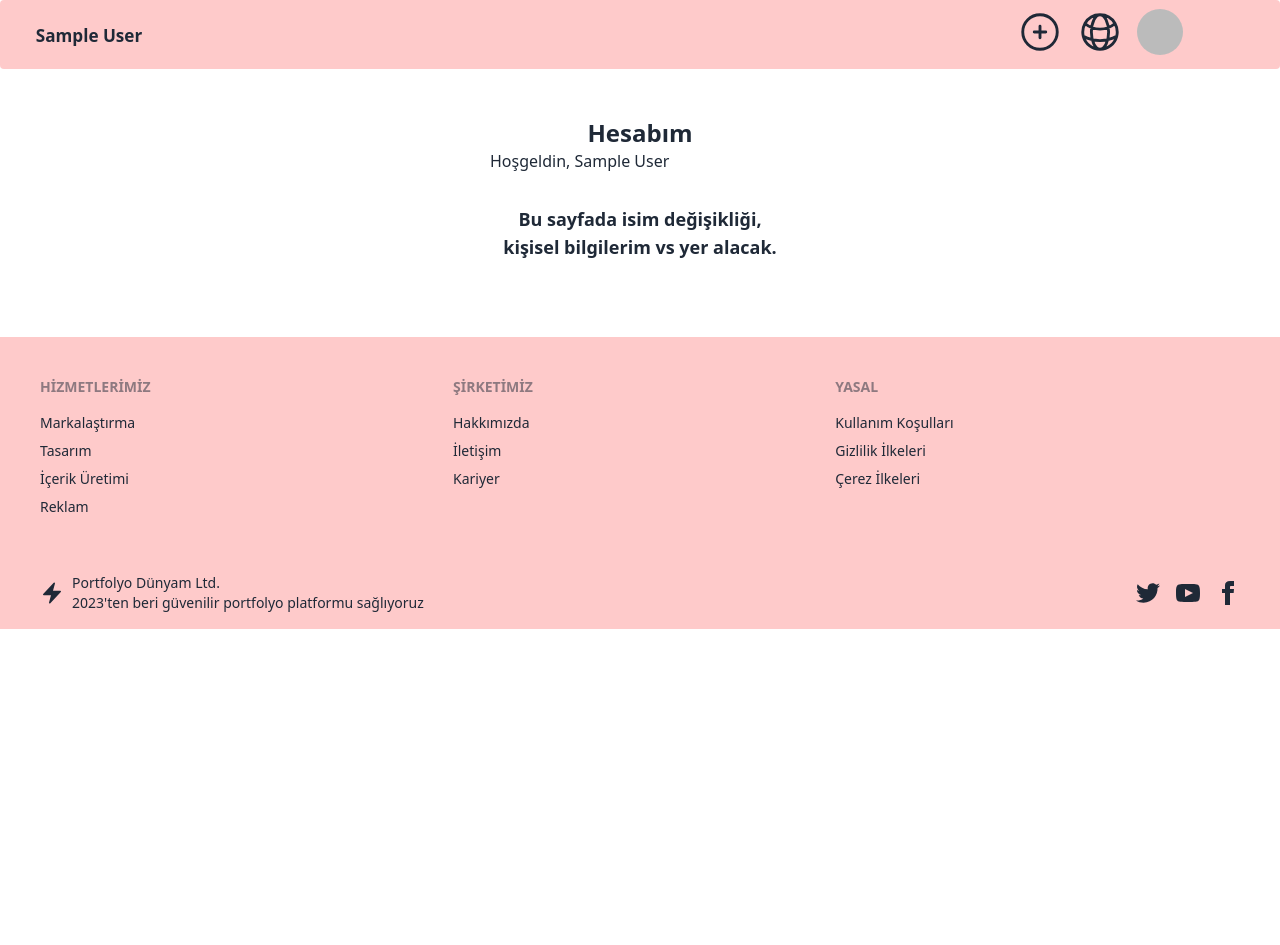
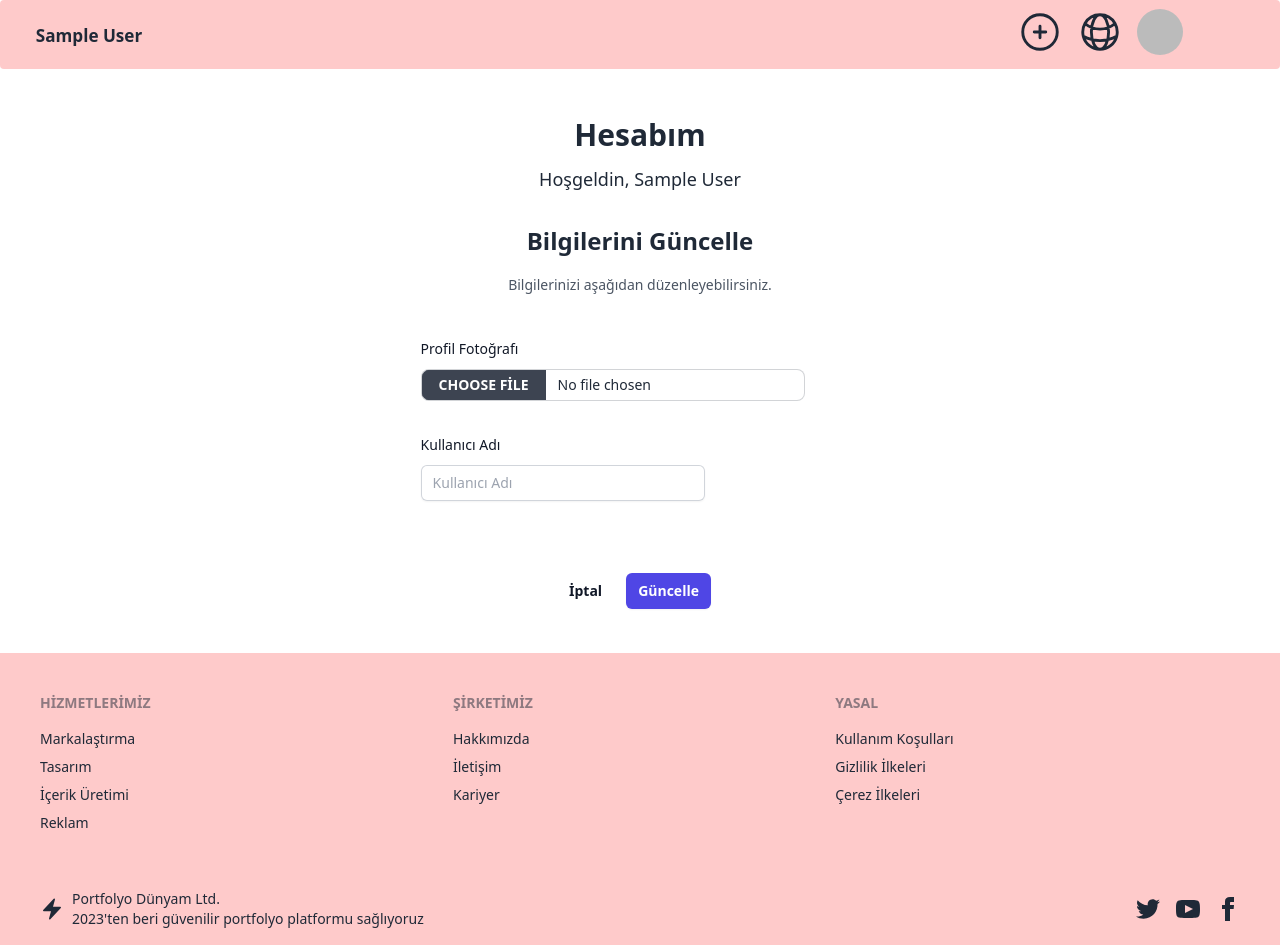
Before and after one commit to altundalyusuf/Portfolio-Project, a React (Vite) app: page /account in a window 1280 px wide. Before the commit the page ends 800 px from the top, so only its background shows below. Built offline with nearby package versions, Linux system fonts and the light colour scheme; no server answers; sample sign-in values are in the browser's storage.

Commit message:
Account page is functional now. We can change user display name and profile photo in the firebase

```diff
--- a/src/firebase.js
+++ b/src/firebase.js
@@ -1,7 +1,8 @@
 // Import the functions you need from the SDKs you need
 import { initializeApp } from "firebase/app";
 // TODO: Add SDKs for Firebase products that you want to use
-import { getAuth } from "firebase/auth";
+import { getAuth, updateProfile } from "firebase/auth";
+import { getDownloadURL, getStorage, ref, uploadBytes } from "firebase/storage";
 // https://firebase.google.com/docs/web/setup#available-libraries
 
 // Your web app's Firebase configuration
@@ -17,3 +18,17 @@ const firebaseConfig = {
 // Initialize Firebase
 const app = initializeApp(firebaseConfig);
 export const auth = getAuth(app);
+const storage = getStorage();
+
+
+// Storage functions
+// Upload profile photo to user
+export const upload = async (file, currentUser, setLoading) => {
+    const fileRef = ref(storage, currentUser.uid + '.png');
+    setLoading(true);
+    const snapshot = await uploadBytes(fileRef, file);
+    const photoURL = await getDownloadURL(fileRef)
+    updateProfile(currentUser, { photoURL })
+    setLoading(false);
+    alert('Profil fotoğrafı başarıyla değişti.');
+}
--- a/src/pages/Profile/Account.jsx
+++ b/src/pages/Profile/Account.jsx
@@ -1,16 +1,121 @@
-import React from 'react'
+import React, { useRef, useState } from 'react'
+import { updateProfile } from "firebase/auth";
 import { useAuth } from '../../context/AuthContext';
+import { upload } from '../../firebase';
 
 const Account = () => {
+    const [userInfo, setUserInfo] = useState({
+        profilePhoto: null,
+        displayName: '',
+    });
+    // If photo is uploading don't submit yet
+    const [loading, setLoading] = useState(false);
+    const ref = useRef();
     const { user } = useAuth();
+    // If inputs not changed then don't submit
+    const condition = !userInfo.profilePhoto && userInfo.displayName == ''
+
+    const handleChange = (e) => {
+        const { name, value, files } = e.target;
+        setUserInfo((prev) => ({
+            ...prev,
+            [name]: files ? files[0] : value,
+        }));
+    }
+
+    // Update user informations after submit
+    const handleSubmit = async (e) => {
+        e.preventDefault();
+        if (userInfo.profilePhoto && userInfo.displayName) {
+            await upload(userInfo.profilePhoto, user, setLoading)
+            await updateProfile(user, {
+                displayName: userInfo.displayName,
+            })
+            setUserInfo({
+                profilePhoto: null, displayName: '',
+            })
+            ref.current.value = ''
+            window.location.reload(true);
+        }
+        else if (userInfo.profilePhoto && userInfo.displayName == '') {
+            await upload(userInfo.profilePhoto, user, setLoading)
+            setUserInfo(prev => ({ ...prev, profilePhoto: null }))
+            ref.current.value = ''
+            window.location.reload(true);
+        }
+        else if (!userInfo.profilePhoto && userInfo.displayName) {
+            await updateProfile(user, {
+                displayName: userInfo.displayName,
+            })
+            setUserInfo(prev => ({ ...prev, displayName: '' }))
+            alert('Kullanıcı adı başarıyla değiştirildi')
+            window.location.reload(true);
+        }
+    }
+
 
     return (
-        <div className='w-[300px] m-auto'>
-            <h1 className='text-center text-2xl font-bold pt-12'>Hesabım</h1>
+        <div>
+            {/* Header */}
+            <h1 className='text-center text-3xl font-bold pt-12 pb-3'>Hesabım</h1>
             <div>
-                <p>Hoşgeldin, {user.displayName ? user.displayName : user.email}</p>
+                <p className='text-center text-lg'>Hoşgeldin, {user.displayName ? user.displayName : user.email}</p>
             </div>
-            <h1 className='text-center text-lg font-bold py-8'>Bu sayfada isim değişikliği, kişisel bilgilerim vs yer alacak.</h1>
+
+            {/* Form */}
+            <form onSubmit={handleSubmit}>
+                <h1 className='text-center text-2xl font-bold pt-8 py-4'>Bilgilerini Güncelle</h1>
+                <div className="space-y-12 pb-12">
+                    <div>
+                        <p className=" text-center text-sm leading-6 text-gray-600">Bilgilerinizi aşağıdan düzenleyebilirsiniz.</p>
+                        <div className="mt-10 grid grid-cols-1 gap-x-6 gap-y-8 sm:grid-cols-7 px-3 md:px-28">
+
+                            {/* Change Photo */}
+                            <div className="sm:col-span-3 sm:col-start-3">
+                                <label htmlFor="photo" className="block text-sm font-medium leading-6 text-gray-900">
+                                    Profil Fotoğrafı
+                                </label>
+
+                                <div className="mt-2 flex items-center gap-x-3">
+                                    <input type="file" id='profilePhoto' ref={ref} name='profilePhoto' onChange={handleChange} className="file-input file-input-bordered file-input-sm w-full max-w-sm" />
+                                </div>
+                            </div>
+
+                            {/* Display Name */}
+                            <div className="sm:col-span-2 sm:col-start-3">
+                                <label htmlFor="displayName" className="block text-sm font-medium leading-6 text-gray-900">
+                                    Kullanıcı Adı
+                                </label>
+                                <div className="mt-2">
+                                    <input
+                                        type="text"
+                                        name="displayName"
+                                        id="displayName"
+                                        value={userInfo.displayName}
+                                        onChange={handleChange}
+                                        placeholder='Kullanıcı Adı'
+                                        className="block w-full rounded-md border-0 py-1.5 text-gray-900 shadow-sm ring-1 ring-inset ring-gray-300 placeholder:text-gray-400 focus:ring-2 focus:ring-inset focus:ring-indigo-600 sm:text-sm sm:leading-6"
+                                    />
+                                </div>
+                            </div>
+                        </div>
+                    </div>
+                </div>
+
+                {/* Buttons */}
+                <div className="mt-6 flex items-center justify-center gap-x-6">
+                    <button disabled={loading || condition} type="button" className="text-sm font-semibold leading-6 text-gray-900">
+                        İptal
+                    </button>
+                    <button
+                        disabled={loading || condition}
+                        type="submit"
+                        className="rounded-md bg-indigo-600 px-3 py-2 text-sm font-semibold text-white shadow-sm hover:bg-indigo-500 focus-visible:outline focus-visible:outline-2 focus-visible:outline-offset-2 focus-visible:outline-indigo-600"
+                    >
+                        Güncelle
+                    </button>
+                </div>
+            </form>
         </div>
     )
 }
--- a/src/pages/Settings/Settings.jsx
+++ b/src/pages/Settings/Settings.jsx
@@ -23,22 +23,6 @@ const Settings = () => {
                 <div className="space-y-12">
                     <div className="border-b border-gray-900/10 pb-12">
                         <div className="mt-10 grid grid-cols-1 gap-x-6 gap-y-8 sm:grid-cols-6">
-                            {/* Change Photo */}
-                            <div className="col-span-full">
-                                <label htmlFor="photo" className="block text-sm font-medium leading-6 text-gray-900">
-                                    Photo
-                                </label>
-                                <div className="mt-2 flex items-center gap-x-3">
-                                    <UserCircleIcon className="h-12 w-12 text-gray-300" aria-hidden="true" />
-                                    <button
-                                        type="button"
-                                        className="rounded-md bg-white px-2.5 py-1.5 text-sm font-semibold text-gray-900 shadow-sm ring-1 ring-inset ring-gray-300 hover:bg-gray-50"
-                                    >
-                                        Change
-                                    </button>
-                                </div>
-                            </div>
-
                             {/* Add photo */}
                             <div className="col-span-full">
                                 <label htmlFor="cover-photo" className="block text-sm font-medium leading-6 text-gray-900">
@@ -64,27 +48,6 @@ const Settings = () => {
                         </div>
                     </div>
 
-                    <div className="border-b border-gray-900/10 pb-12">
-                        <h2 className="text-base font-semibold leading-7 text-gray-900">Personal Information</h2>
-                        <p className="mt-1 text-sm leading-6 text-gray-600">Use a permanent address where you can receive mail.</p>
-
-                        <div className="mt-10 grid grid-cols-1 gap-x-6 gap-y-8 sm:grid-cols-6">
-                            <div className="sm:col-span-3">
-                                <label htmlFor="first-name" className="block text-sm font-medium leading-6 text-gray-900">
-                                    First name
-                                </label>
-                                <div className="mt-2">
-                                    <input
-                                        type="text"
-                                        name="first-name"
-                                        id="first-name"
-                                        autoComplete="given-name"
-                                        className="block w-full rounded-md border-0 py-1.5 text-gray-900 shadow-sm ring-1 ring-inset ring-gray-300 placeholder:text-gray-400 focus:ring-2 focus:ring-inset focus:ring-indigo-600 sm:text-sm sm:leading-6"
-                                    />
-                                </div>
-                            </div>
-                        </div>
-                    </div>
                 </div>
             </form>
         </>
```
